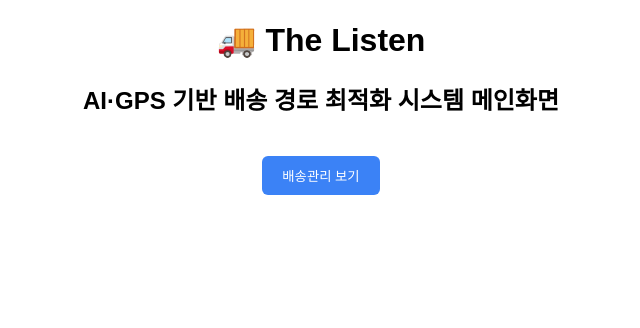
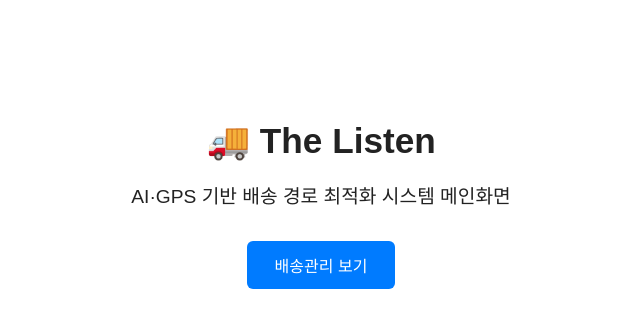
Before and after one commit to jshmir7070-sys/the-listen-integrated-deploy, a website: page public/main.html in a window 1280 px wide. Shown: the whole page, without its empty margins (319-959 px from the left). Drawn offline with Linux system fonts and the light colour scheme.

Commit message:
Update main.html

```diff
--- a/public/main.html
+++ b/public/main.html
@@ -2,27 +2,29 @@
 <html lang="ko">
 <head>
   <meta charset="UTF-8">
-  <title>The Listen 메인화면</title>
+  <meta name="viewport" content="width=device-width, initial-scale=1.0">
+  <title>The Listen - 메인</title>
   <style>
     body {
-      background-color: white;
-      font-family: "Noto Sans KR", sans-serif;
+      font-family: 'Noto Sans KR', sans-serif;
+      background-color: #ffffff;
+      color: #222;
       text-align: center;
+      margin-top: 120px;
     }
+    h1 { font-size: 2.2rem; margin-bottom: 0.5rem; }
+    p { font-size: 1.2rem; margin-bottom: 2rem; }
     button {
-      background-color: #3b82f6;
-      color: white;
-      border: none;
-      padding: 10px 20px;
-      border-radius: 6px;
-      cursor: pointer;
-      margin-top: 20px;
+      background-color: #007bff; color: white;
+      padding: 12px 28px; border: none;
+      border-radius: 6px; cursor: pointer; font-size: 1rem;
     }
+    button:hover { background-color: #0056b3; }
   </style>
 </head>
 <body>
   <h1>🚚 The Listen</h1>
-  <h2>AI·GPS 기반 배송 경로 최적화 시스템 메인화면</h2>
-  <button onclick="alert('배송 관리 페이지로 이동합니다');">배송관리 보기</button>
+  <p>AI·GPS 기반 배송 경로 최적화 시스템 메인화면</p>
+  <button onclick="alert('배송 관리 시스템 모듈로 연결됩니다.');">배송관리 보기</button>
 </body>
 </html>
```
